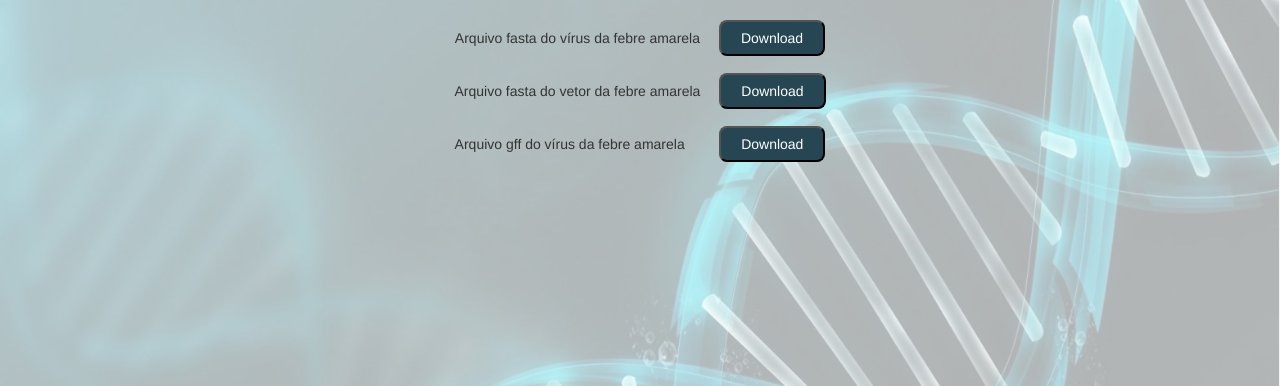
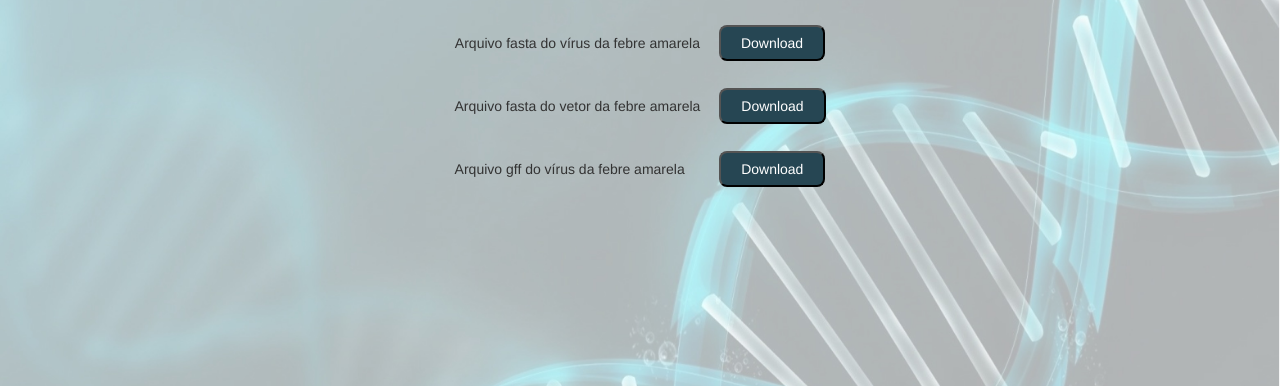
Before and after one commit to YannFigueiredo/projeto-bioinformatica, a Django app: page /download/ in a window 1280 px wide. Shown: the part 62-448 px from the top of the page. Run offline with Django 3.2, Linux system fonts and the light colour scheme; some libraries are stand-ins or nearby versions.

```diff
--- a/bioinfo_project/bioinfo_web/static/css/styles.css
+++ b/bioinfo_project/bioinfo_web/static/css/styles.css
@@ -234,7 +234,7 @@ div.resultado.container{
     text-align: center;
     width: 50%;
     margin: auto;
-    margin-bottom: 15px;
+    margin-top: 25px;
 }
 
 .label-download{
@@ -254,7 +254,7 @@ div.resultado.container{
     padding: 6px 20px 6px 20px;
     background-color: #264653;
     border-radius: 8px;
-    transition: all 0.6s linear;
+    transition: all 0.8s linear;
 }
 
 .button-download:hover{
```
